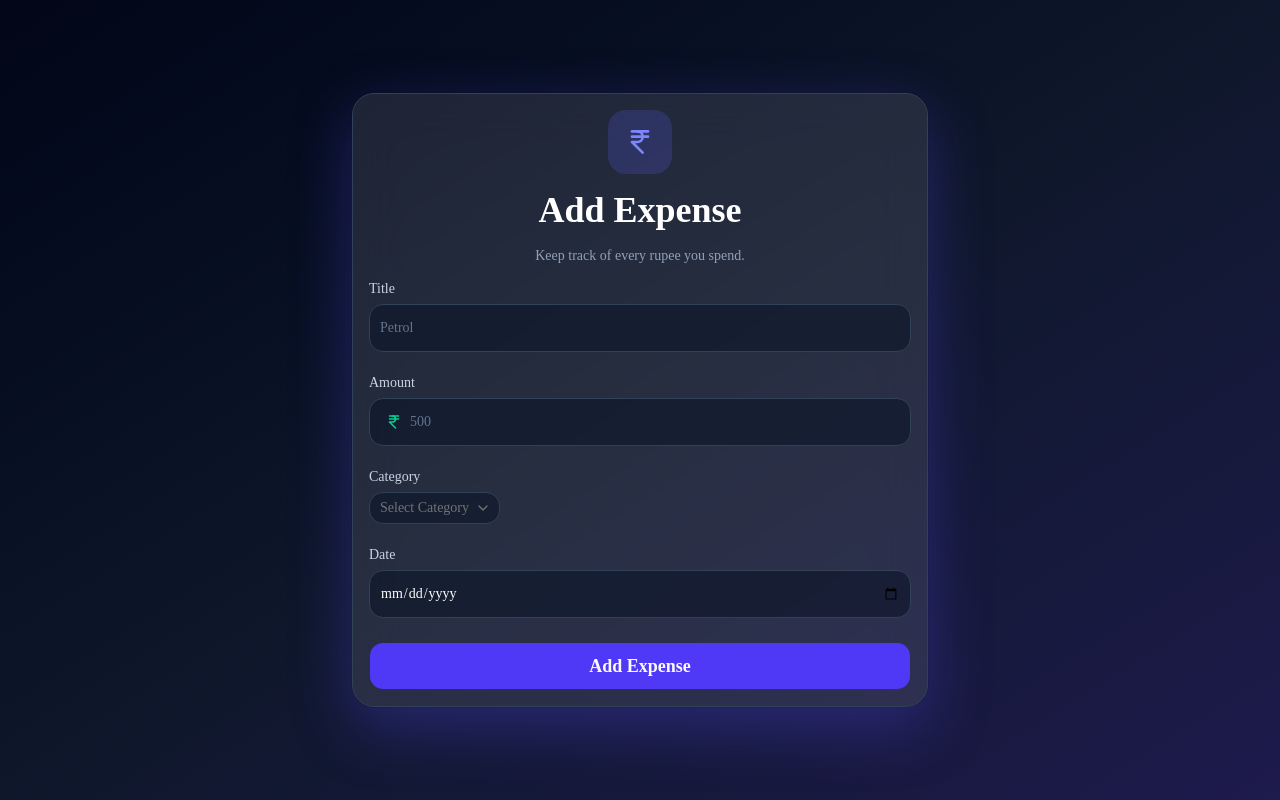
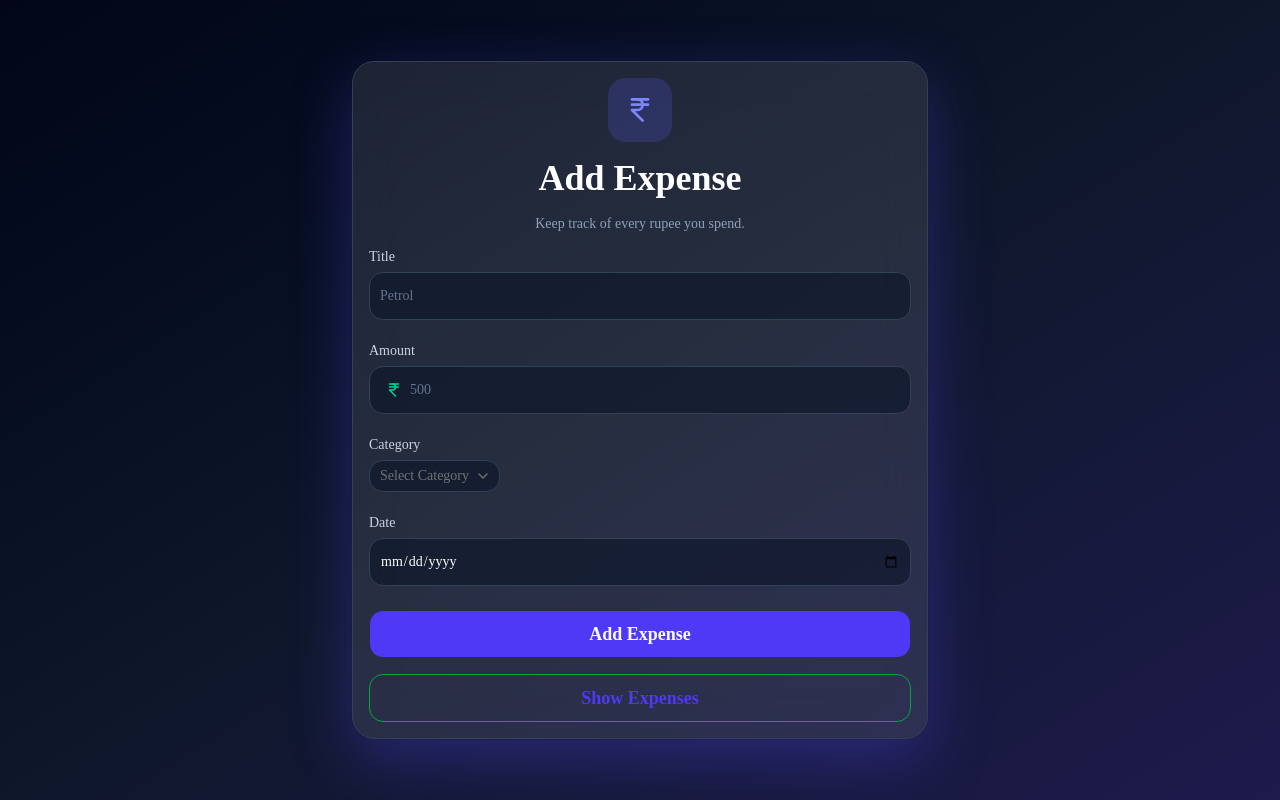
Before and after one commit to Samuel-joseph05/trackEx-pro-frontend, a Next.js app: page /expenseForm in a window 1280 px wide. Built offline with nearby package versions, Linux system fonts and the light colour scheme; no server answers; sample sign-in values are in the browser's storage.

Commit message:
feat: add link to show expenses in expense form

```diff
--- a/app/expenseForm/page.jsx
+++ b/app/expenseForm/page.jsx
@@ -17,6 +17,7 @@ import {
 } from "@/components/ui/select";
 import { useRouter } from "next/navigation";
 import { toast } from "sonner";
+import Link from "next/link";
 
 export default function ExpenseForm() {
   const [form, setForm] = useState({
@@ -214,6 +215,7 @@ export default function ExpenseForm() {
           )}
         </div>
 
+     <div className="space-y-4">
   <Button
     type="submit"
     className="h-12 w-full rounded-xl bg-indigo-600 text-lg font-semibold transition-all duration-300 hover:bg-indigo-700 hover:shadow-lg hover:shadow-indigo-500/30 active:scale-95"
@@ -221,6 +223,13 @@ export default function ExpenseForm() {
     Add Expense
   </Button>
 
+  <Link
+    href="/expenses"
+    className="flex h-12 w-full items-center justify-center rounded-xl border border-green-600 text-lg font-semibold text-indigo-600 transition-all duration-300 hover:bg-indigo-600 hover:text-white hover:shadow-lg hover:shadow-indigo-500/20 active:scale-95"
+  >
+    Show Expenses
+  </Link>
+</div>
       </form>
     </CardContent>
   </Card>
```
Lines whose indentation alone changed are shown as unchanged.
